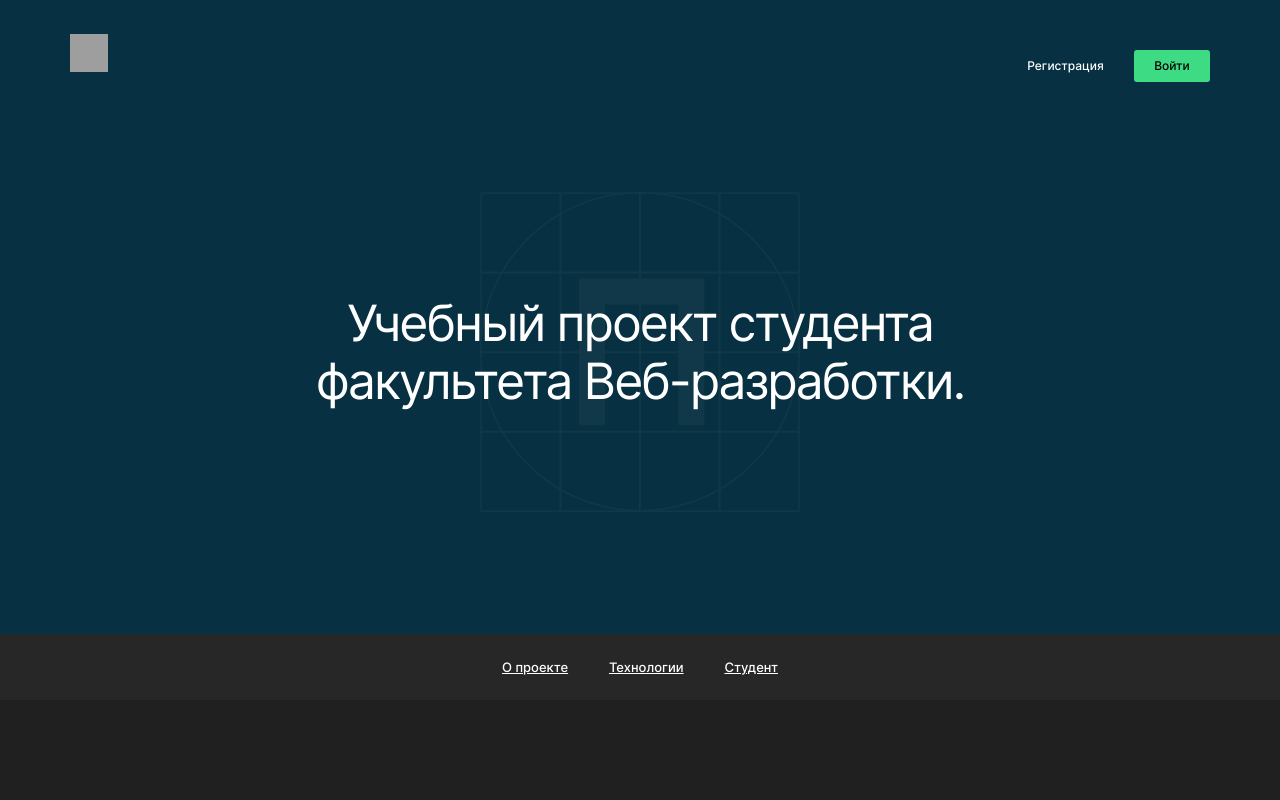
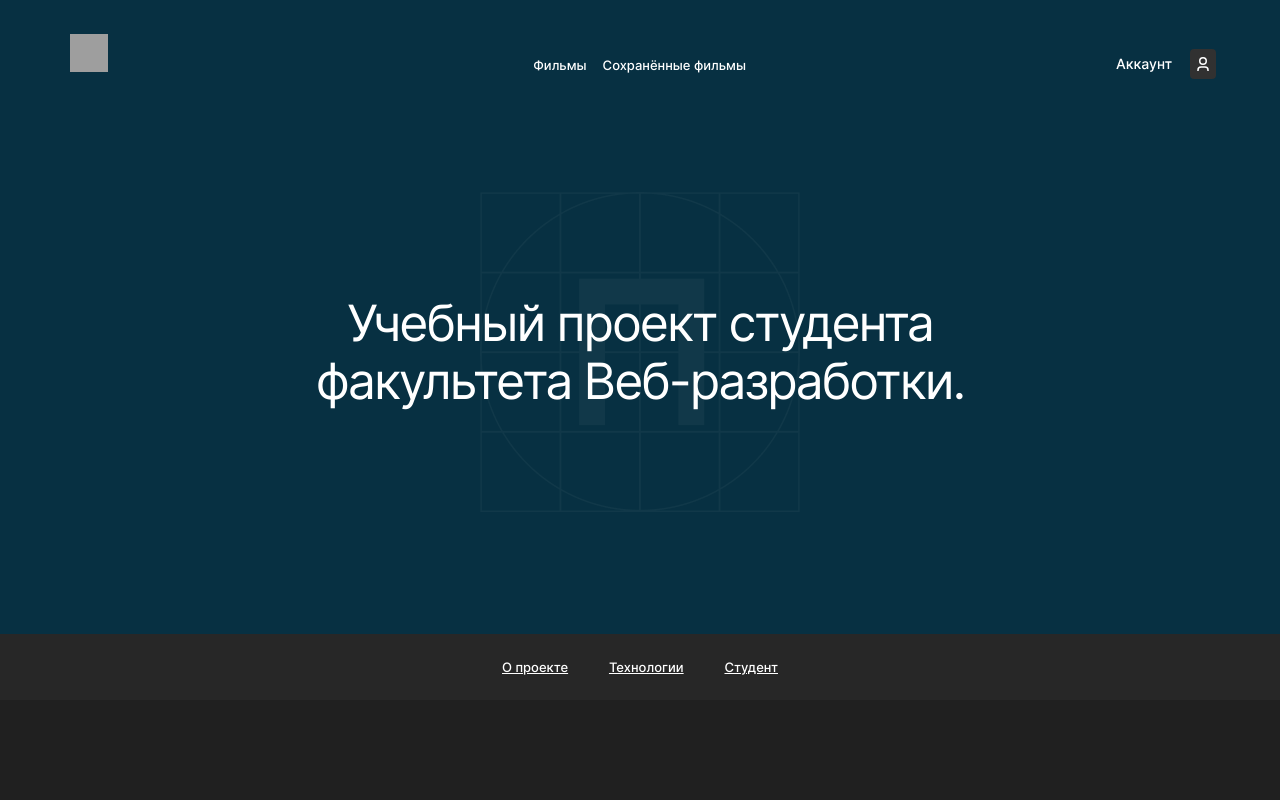
Before and after one commit to aagronomovs/movies-explorer-frontend, a React (Create React App) app: page / in a window 1280 px wide. Shown: the top 800 px of the page. Built offline with nearby package versions, Linux system fonts and the light colour scheme; no server answers; grey boxes are pictures that could not be loaded.

Commit message:
refact: header and menu

```diff
--- a/src/components/Header/Header.js
+++ b/src/components/Header/Header.js
@@ -1,43 +1,39 @@
 import React from 'react';
-import { Link, Route, Routes } from "react-router-dom";
+import { Link, useLocation } from "react-router-dom";
 import logo from '../../images/logo.svg';
 import './Header.css';
 import Navigation from '../Navigation/Navigation';
 import BurgerMenu from '../BurgerMenu/BurgerMenu';
 
 export default function Header({loggedIn}) {
+    const routes = useLocation();
+
         return (
-        <Routes>
-            <Route exact path='/' element={
-                <header className='header'>
+
+                <header className={`${!loggedIn || routes.pathname === '/' ? 'header' : 'header_black'}`}>
                     <div className='header__container'>
                         <Link to='/'>
                             <img src={logo} className='header__logo' alt='Логотип' />
                         </Link>
-                        <div className='header__navlink'>
-                            <Navigation loggedIn={loggedIn} />
-                        </div>
+                        {!loggedIn ? (
+                            <div className='header__navlink'>
+                            <Navigation />
+                            </div>
+                        ) : (
+                            <>
+                            <div className='header__navlink header__navlink__visible'>
+                                <Navigation />
+                            </div>
+                           <BurgerMenu />
+                           </>
+                        )
+                    }
+
                     </div>
                 </header>
-            } />
 
 
 
-            <Route exact path='/(movies|saved-movies|profile)' element={
-                <header className='header_black'>
-                    <div className='header__container'>
-                        <Link to='/'>
-                            <img src={logo} className='header__logo' alt='Логотип' />
-                        </Link>
-                        <div className='header__navlink header__navlink__visible'>
-                            <Navigation loggedIn={!loggedIn} />
-                        </div>
-                        <BurgerMenu />
-                    </div>
 
-                </header>
-            } >
-            </Route>
-        </Routes>
     );
 }
--- a/src/components/Navigation/Navigation.js
+++ b/src/components/Navigation/Navigation.js
@@ -8,7 +8,7 @@ export default function Navigation(loggedIn) {
 
     return (
       <div className='navigation'>
-            {loggedIn ? (
+            {!loggedIn ? (
                 <>
                     <Link to='/signup' className='button__registration'>Регистрация</Link>
                     <Link to='/signin' className='button__login'>Войти</Link>
```
